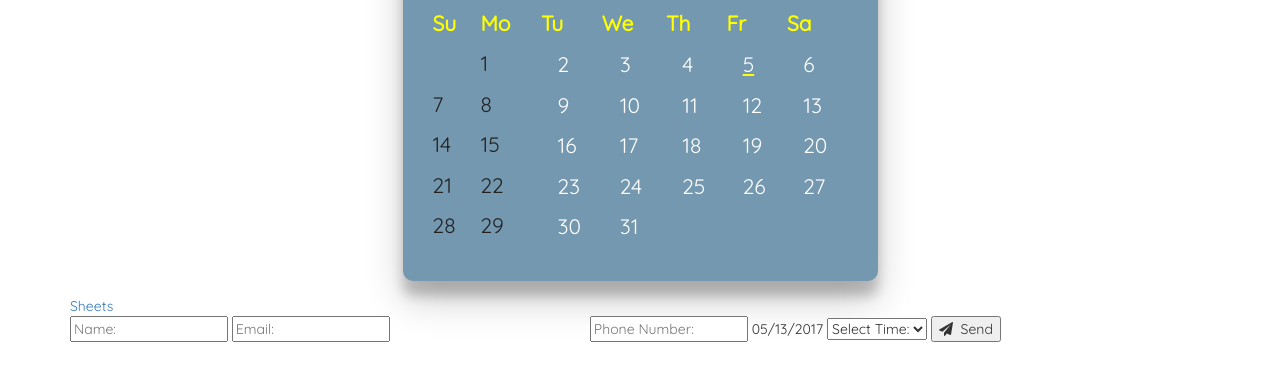
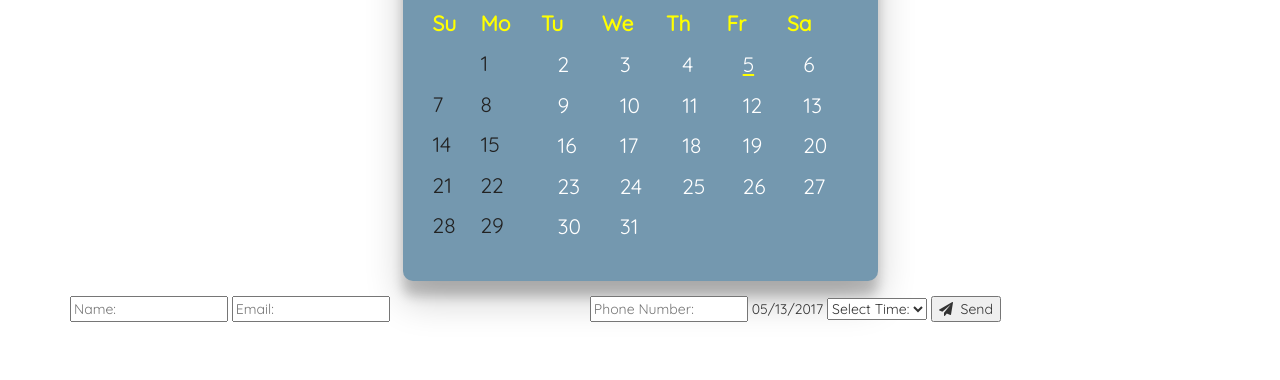
Before and after one commit to jmanock/Liability, a website: page app/index.html in a window 1280 px wide. Both pictures are taken after a click on the element "13". Shown: the part 330-710 px from the top of the page. Drawn offline with nearby package versions, Linux system fonts and the light colour scheme; files that its build step writes are made by us from their sources.

Commit message:
working on redo of the post function

```diff
--- a/app/index.html
+++ b/app/index.html
@@ -51,7 +51,7 @@
       <div class="datepicker">
         <div class="datepicker-header"></div>
       </div>
-<a href="sheets.html">Sheets</a>
+
       <form action="https://script.google.com/macros/s/AKfycbzoOi3KQENhFs9dsnMfWtLqS0Ytt-9iehe_PH79Lu5xyhZ3Ew/exec" method='POST' id='BookNow'>
         <input type="text" placeholder='Name:' class='name' name='Name'>
         <input type="email" placeholder='Email:' class='email' name='email'>
--- a/app/scripts/main.js
+++ b/app/scripts/main.js
@@ -15,6 +15,39 @@ document.addEventListener('DOMContentLoaded', function(){
       var date = $(this).val();
       $('form').show();
       $('.date').text(date);
+      getData(date);
     });// End `Change`
   });// End `Ready`
 });// End `Event Listener`
+function getData(date){
+  var elements = document.getElementById('BookNow').elements;
+
+  console.log(date);
+  var fields = Object.keys(elements).map(function(k){
+    if(elements[k].name !== undefined){
+      return elements[k].name;
+    }else if(elements[k].length > 0){
+      return elements[k].item(0).name;
+    }
+  }).filter(function(item, pos, self){
+    return self.indexOf(item) == pos && item;
+  });
+  var data = {};
+  fields.forEach(function(k){
+    data[k] = elements[k].value;
+    var str = "";
+    if(elements[k].type === 'checkbox'){
+      str = str + elements[k].checked + ', ';
+      data[k].str.slice(0,-2);
+    }else if(elements[k].length){
+      for(var i = 0; i<elements[k].length; i++){
+        if(elements[k].item(i).checked){
+          str = str + elements[k].itme(i).value + ', ';
+          data[k].str.slice(0,-2);
+        }
+      }
+    }
+  });
+  console.log(data);
+  return data;
+}
--- a/app/scripts/validation-functions.js
+++ b/app/scripts/validation-functions.js
@@ -5,6 +5,8 @@ function validEmail(email){
 
 function getFormData(){
   var elements = document.getElementById('BookNow').elements;
+  var date = documnet.getElementById('Date');
+  console.log(date);
   var fields = Object.keys(elements).map(function(k){
     if(elements[k].name !== undefined){
       return elements[k].name;
```
